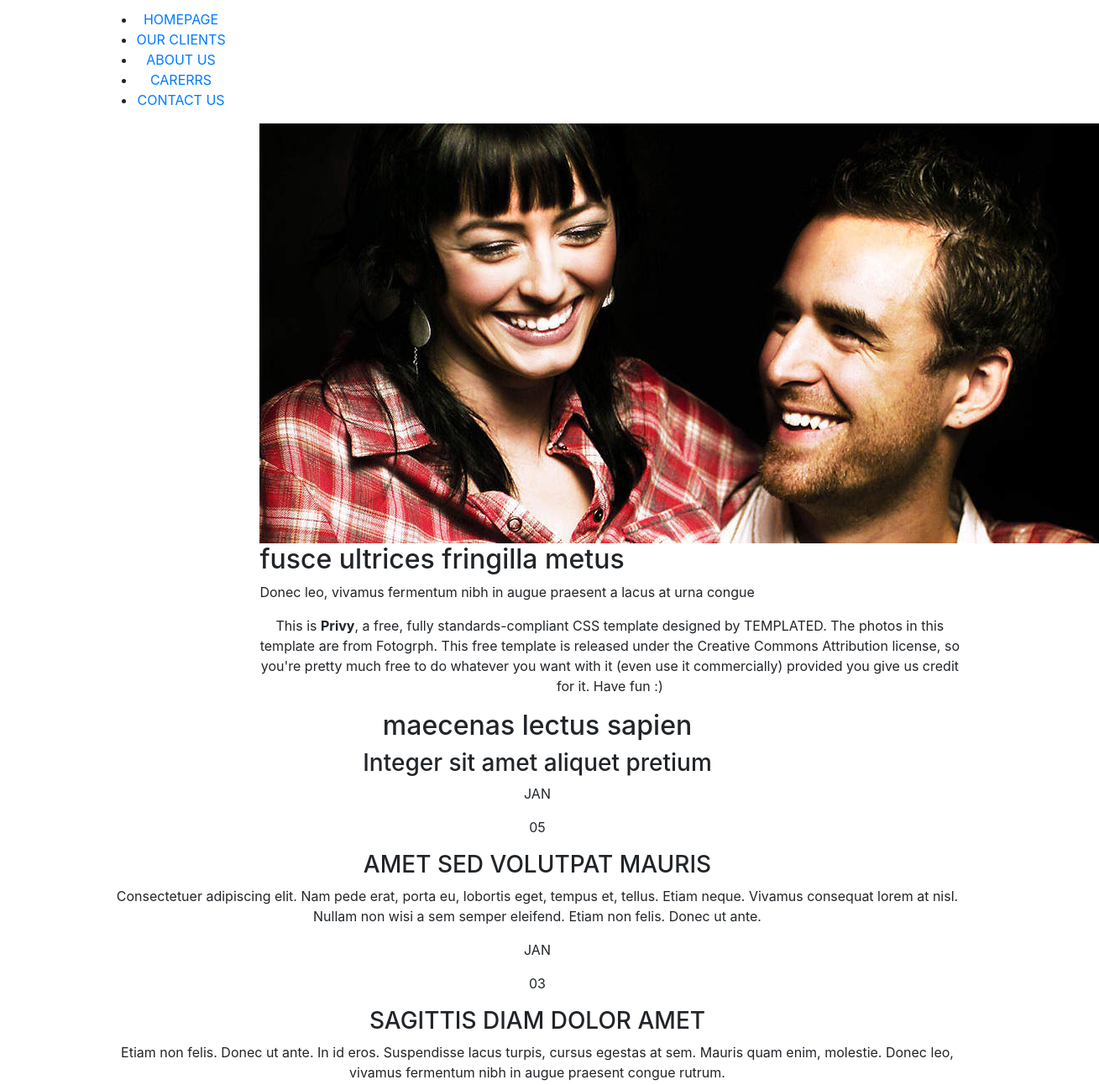
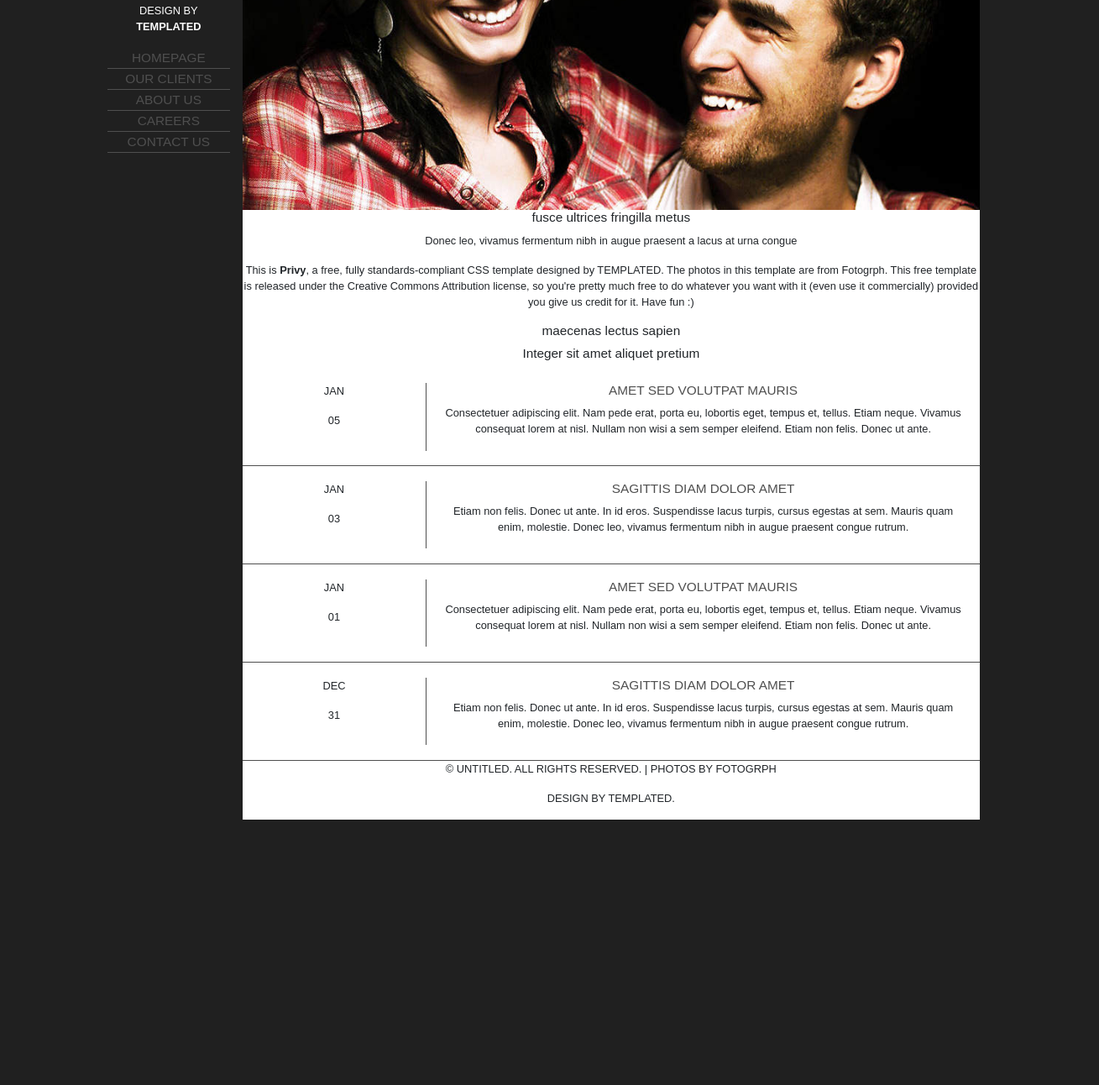
Before and after one commit to ti-k-sper/Site_copie_Privy, a plain HTML site: page index.html in a window 1280 px wide. Shown: the part 189-1481 px from the top of the page at 84% size, 1309 px wide, since content can reach past the window. After the commit the page ends 1165 px from the top, so only its background shows below. Drawn offline with nearby package versions, Linux system fonts and the light colour scheme; a small style sheet from the web is missing.

Commit message:
mise en forme bootstrap css

```diff
--- a/assets/css/styles.css
+++ b/assets/css/styles.css
@@ -0,0 +1,87 @@
+.container{
+	width: 80%;
+	margin: 0 10%;
+	padding: 0;
+	background-color: #202020;
+	font-family: "Source Sans Pro", sans-serif;
+}
+
+header{
+	margin: 0;
+	padding: 0;
+	color: white;
+}
+
+ul{
+	margin: 0;
+	padding: 0;
+}
+
+li{
+	margin: 0;
+	padding: 0;
+	color: #7E8385;
+	border-bottom: 1px solid  #4F4F4F;
+	list-style-type: none;
+}
+
+li:hover{
+	background-color: #2980B9;
+	color: white;
+}
+
+a{
+	text-decoration: none;
+	color: #4F4F4F;
+	font-family: "Source Sans Pro", sans-serif;
+	font-size: 1.2vw;
+
+}
+
+a:hover{
+	text-decoration: none;
+	color: white;
+}
+
+#calendar a:hover{
+	color: #4F4F4F;
+}
+
+h1{
+	font-size: 2.5vw;
+}
+
+h2{
+	font-size: 1.2vw;
+}
+
+h3{
+	font-size: 1.2vw;
+}
+
+p{
+	font-size: 1vw;
+}
+
+section{
+	margin: 0;
+	padding: 0;
+	background-color: white;
+}
+
+#article{
+	margin: 0;
+	padding-top: 2%;
+	padding-bottom: 2%;
+	border-bottom: 1px solid  #4F4F4F;
+}
+
+#date{
+	border-right: 1px solid  #4F4F4F;
+}
+
+footer{
+	margin: 0;
+	padding: 0;
+	background-color: white;
+}
--- a/index.html
+++ b/index.html
@@ -4,16 +4,16 @@
 	<meta charset="utf-8">
 	<meta name="viewport" content="width=device-width, user-scalable=no">
 	<title>Privy</title>
-	<link rel="stylesheet" type="text/css" href="assets/css/reset.css">
-	<link rel="stylesheet" type="text/css" href="assets/css/styles.css">
 	<link href="https://www.google.com/fonts#UsePlace:use/Collection:Source+Sans+Pro" rel="stylesheet">
 	<link rel="stylesheet" href="https://stackpath.bootstrapcdn.com/bootstrap/4.3.1/css/bootstrap.min.css" integrity="sha384-ggOyR0iXCbMQv3Xipma34MD+dH/1fQ784/j6cY/iJTQUOhcWr7x9JvoRxT2MZw1T" crossorigin="anonymous">
+	<link rel="stylesheet" type="text/css" href="assets/css/styles.css">
 </head>
-<body class="container col-10 offset-1 text-center">
-	<header class="row ">
-		<nav class="col-2 text-center">
+<body class="container">
+	<div class="row">
+		<header class="col-2 text-center">
+			<nav>
 				<div>
-				<img src="assets/img/pic02.jpg" alt="Image de profil">
+					<img src="assets/img/pic02.jpg" alt="Image de profil" class=" w-100 rounded-circle">
 					<h1>Privy</h1>
 					<p>DESIGN BY <strong>TEMPLATED</strong></p>
 				</div>
@@ -28,7 +28,7 @@
 						<a href="#">ABOUT US</a>
 					</li>
 					<li>
-					<a href="#">CARERRS</a>
+						<a href="#">CAREERS</a>
 					</li>
 					<li>
 						<a href="#">CONTACT US</a>
@@ -36,59 +36,68 @@
 				</ul>
 			</nav>
 		</header>
-	<section id="description" class="row col-10 offset-2 text-center">
-		<img src="assets/img/pic01.jpg" alt="image des associés">
+		<div class="col-10 text-center">
+			<section id="description" class="row">
+				<div>
+					<img src="assets/img/pic01.jpg" alt="image des associés" class="w-100">
 					<h2>fusce ultrices fringilla metus</h2>
 					<p>Donec leo, vivamus fermentum nibh in augue praesent a lacus at urna congue</p>
 					<p>This is <strong>Privy</strong>, a free, fully standards-compliant CSS template designed by TEMPLATED. The photos in this template are from Fotogrph. This free template is released under the Creative Commons Attribution license, so you're pretty much free to do whatever you want with it (even use it commercially) provided you give us credit for it. Have fun :)</p>
-	</section class="row col-10 offset-2 text-center">
-	<section id="calendar">
+				</div>
+			</section>
+			<section id="calendar" class="row">
+				<div class="col-12 text-center">
 					<h2>maecenas lectus sapien</h2>
 					<h3>Integer sit amet aliquet pretium</h3>
-		<div>
-			<div id="date">
+				</div>
+				<div id="article" class="row">
+					<div id="date" class="col-3 text-center">
 						<p id="month">JAN</p>
 						<p id="day">05</p>
 					</div>
-			<div id="timetable">
-				<h3>AMET SED VOLUTPAT MAURIS</h3>
+					<div id="timetable" class="col-9 text-center">
+						<h3><a href="#">AMET SED VOLUTPAT MAURIS</a></h3>
 						<p>Consectetuer adipiscing elit. Nam pede erat, porta eu, lobortis eget, tempus et, tellus. Etiam neque. Vivamus consequat lorem at nisl. Nullam non wisi a sem semper eleifend. Etiam non felis. Donec ut ante.</p>
 					</div>
 				</div>
-		<div>
-			<div id="date">
+				<div id="article" class="row">
+					<div id="date" class="col-3 text-center">
 						<p id="month">JAN</p>
 						<p id="day">03</p>
 					</div>
-			<div id="timetable">
-				<h3>SAGITTIS DIAM DOLOR AMET</h3>
+					<div id="timetable" class="col-9 text-center">
+						<h3><a href="#">SAGITTIS DIAM DOLOR AMET</a></h3>
 						<p>Etiam non felis. Donec ut ante. In id eros. Suspendisse lacus turpis, cursus egestas at sem. Mauris quam enim, molestie. Donec leo, vivamus fermentum nibh in augue praesent congue rutrum.</p>
 					</div>
 				</div>
-		<div>
-			<div id="date">
+				<div id="article" class="row">
+					<div id="date" class="col-3 text-center">
 						<p id="month">JAN</p>
 						<p id="day">01</p>
 					</div>
-			<div id="timetable">
-				<h3>AMET SED VOLUTPAT MAURIS</h3>
+					<div id="timetable" class="col-9 text-center">
+						<h3><a href="#">AMET SED VOLUTPAT MAURIS</a></h3>
 						<p>Consectetuer adipiscing elit. Nam pede erat, porta eu, lobortis eget, tempus et, tellus. Etiam neque. Vivamus consequat lorem at nisl. Nullam non wisi a sem semper eleifend. Etiam non felis. Donec ut ante.</p>
 					</div>
 				</div>
-		<div>
-			<div id="date">
+				<div id="article" class="row">
+					<div id="date" class="col-3 text-center">
 						<p id="month">DEC</p>
 						<p id="day">31</p>
 					</div>
-			<div id="timetable">
-				<h3>SAGITTIS DIAM DOLOR AMET</h3>
+					<div id="timetable" class="col-9 text-center">
+						<h3><a href="#">SAGITTIS DIAM DOLOR AMET</a></h3>
 						<p>Etiam non felis. Donec ut ante. In id eros. Suspendisse lacus turpis, cursus egestas at sem. Mauris quam enim, molestie. Donec leo, vivamus fermentum nibh in augue praesent congue rutrum.</p>
 					</div>
 				</div>
 			</section>
-	<footer>
+			<footer class="row">
+				<div class="col-12  text-center">
 					<p>© UNTITLED. ALL RIGHTS RESERVED. | PHOTOS BY FOTOGRPH</p>
 					<p>DESIGN BY TEMPLATED.</p>
+				</div>
 			</footer>
+		</div>
+	</div>
 </body>
 </html>
```
Lines whose indentation alone changed are shown as unchanged.
